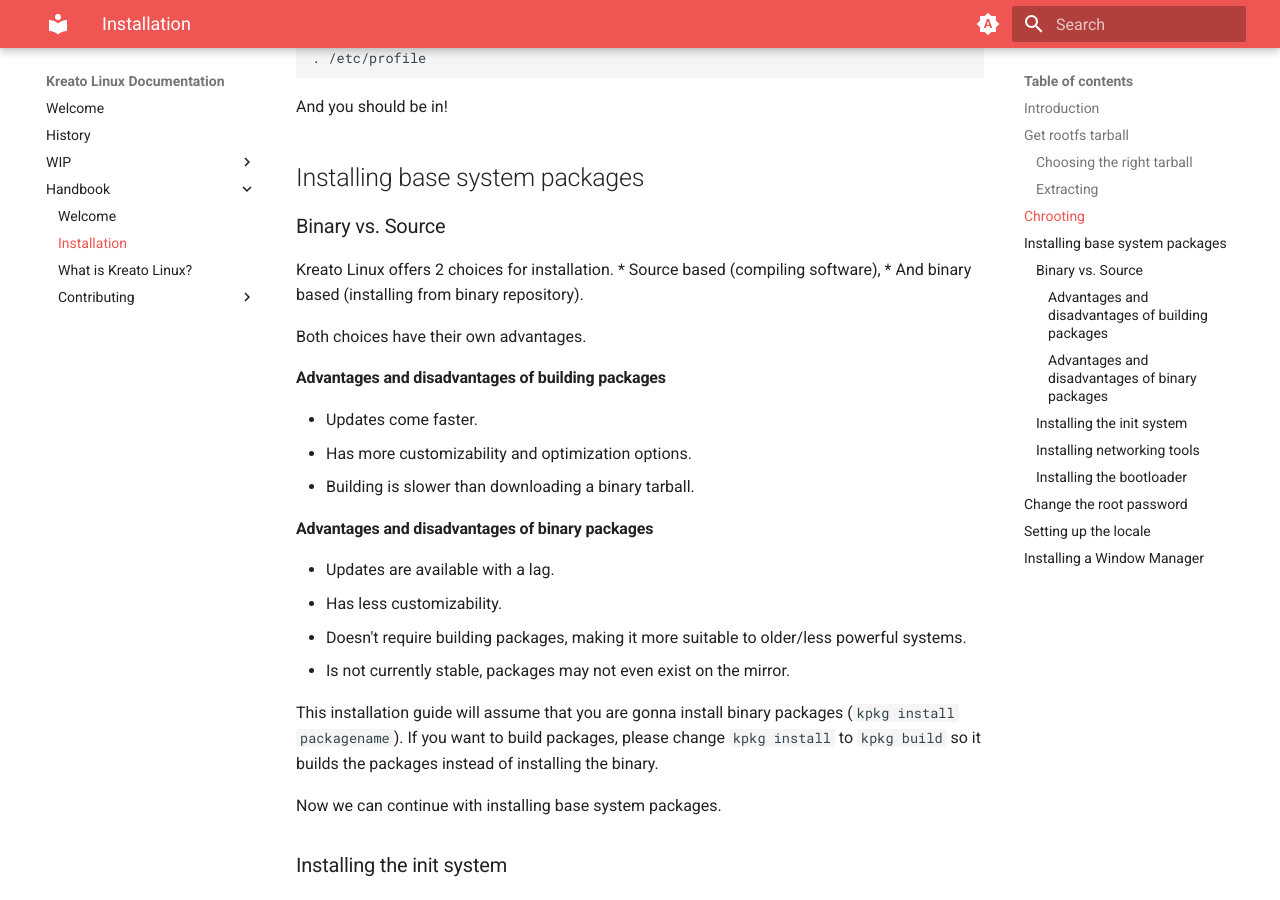
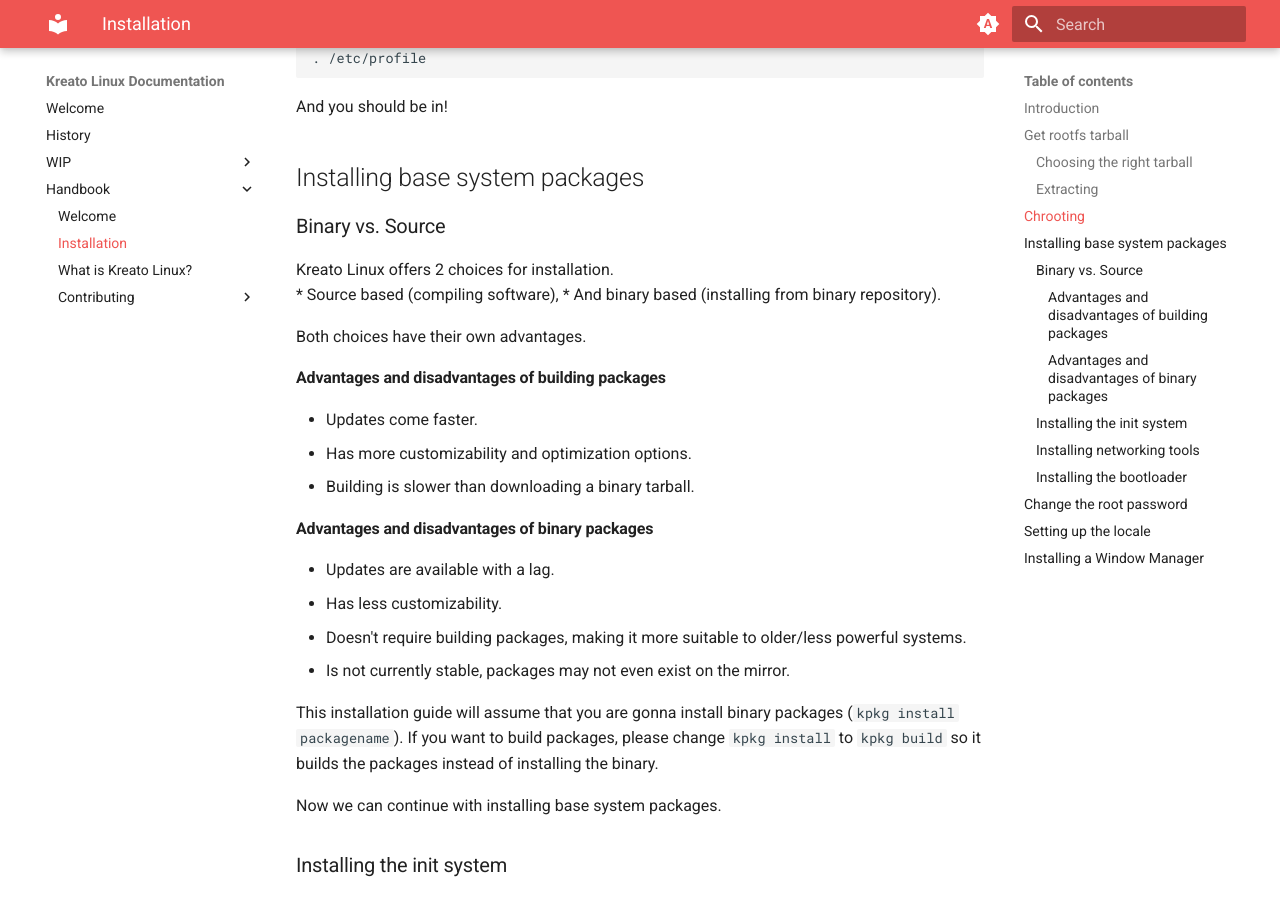
Before and after one commit to kreatolinux/wiki, an MkDocs documentation site: the page built from docs/handbook/installation.md, in a window 1280 px wide and 900 px high, scrolled down 1895 px. Built offline with MkDocs 1.6.1 and Material for MkDocs 9.7.7, drawn with Linux system fonts in a browser that asks for light colours.

```diff
--- a/docs/handbook/installation.md
+++ b/docs/handbook/installation.md
@@ -64,9 +64,9 @@ And you should be in!
 ## Installing base system packages
 
 ### Binary vs. Source
-Kreato Linux offers 2 choices for installation.
+Kreato Linux offers 2 choices for installation.<br>
 * Source based (compiling software),
-* And binary based (installing from binary repository).
+* And binary based (installing from binary repository).</br>
 
 Both choices have their own advantages.
 
```
